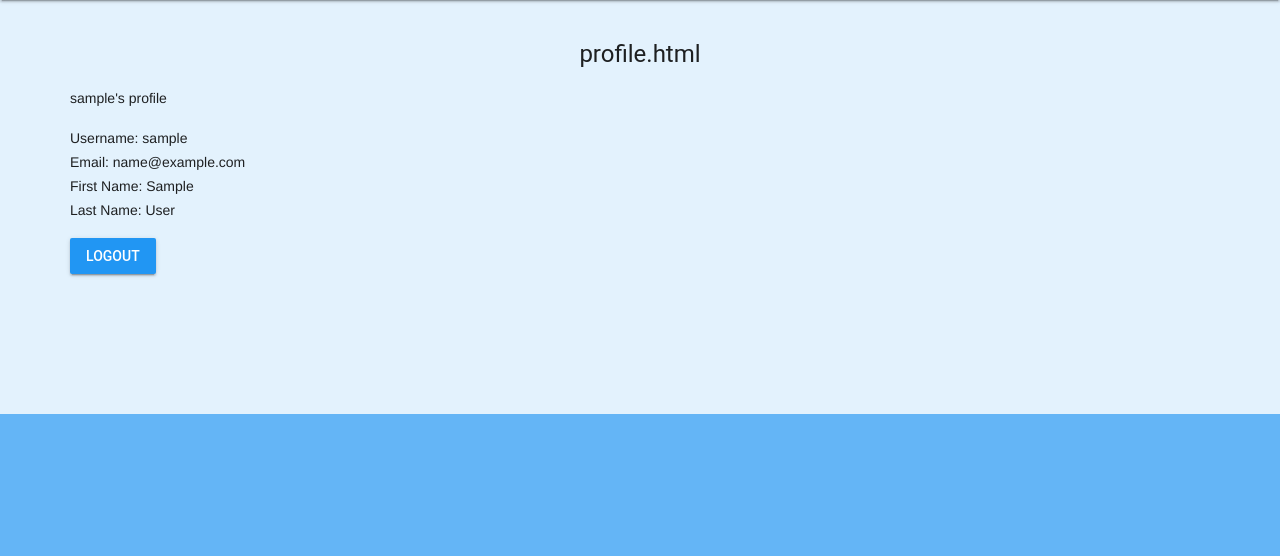
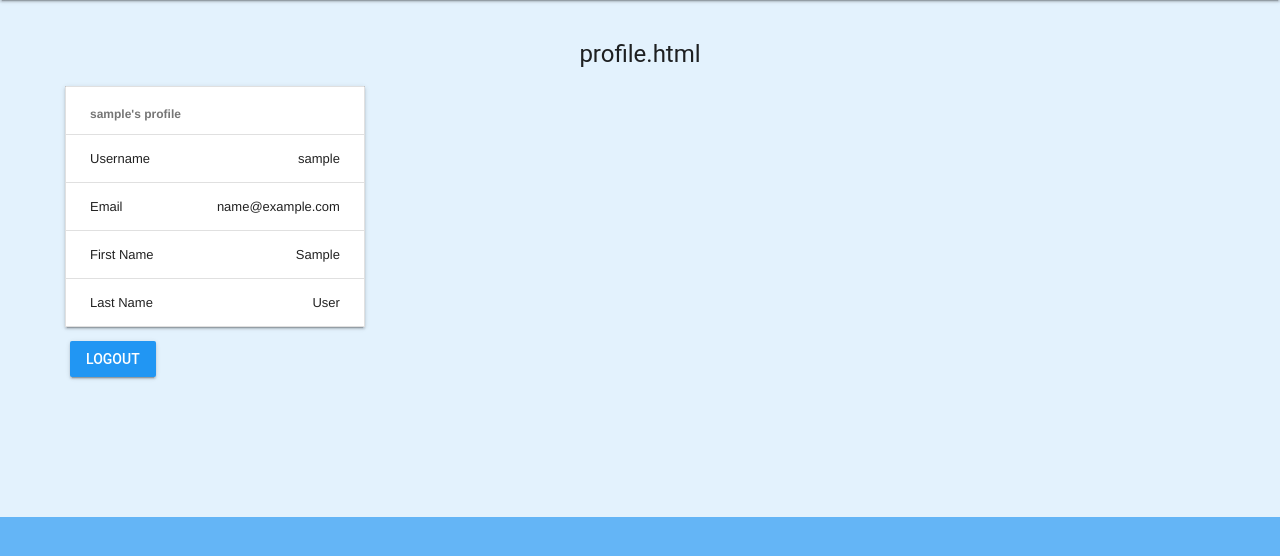
Before and after one commit to awelleck/user-profile, a Flask app: a page that uses templates/profile.html in a window 1280 px wide. Shown: the part 64-620 px from the top of the page. Run offline with Flask 2, Linux system fonts and the light colour scheme; the visitor is signed in with stand-in values (Sample User, id 1); tables that the repository leaves empty hold one stand-in row (values such as "Sample post").

Commit message:
Added MDL table for profile.html

```diff
--- a/templates/profile.html
+++ b/templates/profile.html
@@ -12,14 +12,34 @@
       {% endif %}
     {% endwith %}
 
-    <p class="pad">{{ username }}'s profile</p>
+    <table class="mdl-data-table mdl-js-data-table mdl-shadow--2dp pad">
+      <thread>
+        <tr>
+          <th class="mdl-data-table__cell--non-numeric">{{ username }}'s profile</th>
+          <th></th>
+        </tr>
+      </thread>
+      <tbody>
+        <tr>
+          <td class="mdl-data-table__cell--non-numeric">Username</td>
+          <td>{{ user }}</td>
+        </tr>
+        <tr>
+          <td class="mdl-data-table__cell--non-numeric">Email</td>
+          <td>{{ email }}</td>
+        </tr>
+        <tr>
+          <td class="mdl-data-table__cell--non-numeric">First Name</td>
+          <td>{{ first_name }}</td>
+        </tr>
+        <tr>
+          <td class="mdl-data-table__cell--non-numeric">Last Name</td>
+          <td>{{ last_name }}</td>
+        </tr>
+      </tbody>
+    </table>
 
-    <p class="pad">Username: {{ user }}
-    <br>Email: {{ email }}
-    <br>First Name: {{ first_name }}
-    <br>Last Name: {{ last_name }}</p>
-
-    <a href="{{ url_for('logout') }}"><button class="mdl-button mdl-js-button mdl-button--raised mdl-button--colored pad">
+    <a href="{{ url_for('logout') }}"><button class="mdl-button mdl-js-button mdl-button--raised mdl-button--colored pad pad_top">
       Logout
     </button></a>
   </section>
```
